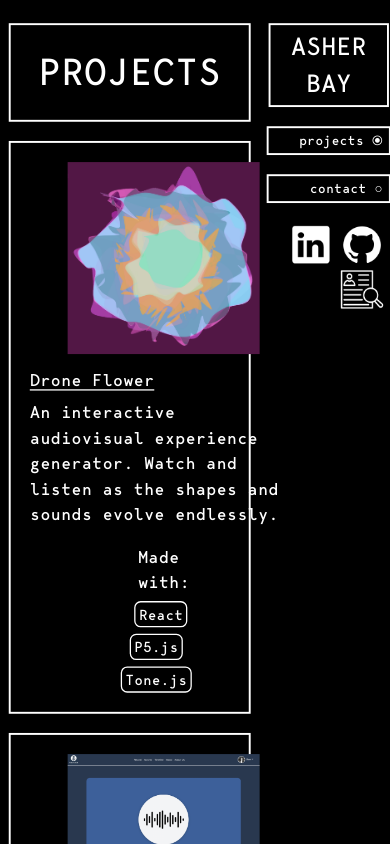
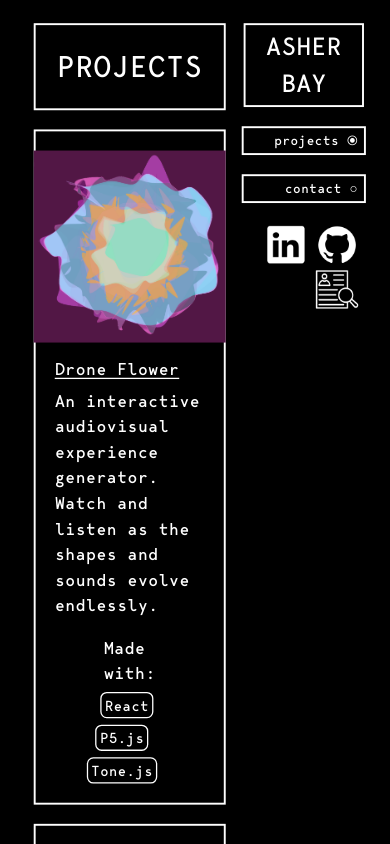
Before and after one commit to asherbay/portfolio_2022, a React (Create React App) app: page /projects in a window 390 px wide. Shown: the top 844 px of the page. Built offline with nearby package versions, Linux system fonts and the light colour scheme.

Commit message:
next mobile attempt

```diff
--- a/src/components/Body.js
+++ b/src/components/Body.js
@@ -15,7 +15,7 @@ export default Body
 const Sect = styled.section`
     background-color: transparent;
     border: 3px solid white;
-    width: ${window.innerWidth<900 ? 80 : styles.sectionWidth}vw;
+    width: ${styles.sectionWidth}vw;
     padding: 30px;
     margin: 15px;
     color: white;
--- a/src/components/Header.js
+++ b/src/components/Header.js
@@ -37,7 +37,7 @@ const Banner = styled.section`
 
     color: white;
     border: 3px solid white;
-    width: ${window.innerWidth<900 ? 80 : styles.sectionWidth}vw;
+    width: ${styles.sectionWidth}vw;
     text-align: center;
 
     @media screen and (max-width: 800px) {
--- a/src/components/Project.js
+++ b/src/components/Project.js
@@ -61,7 +61,7 @@ const ProjBox = styled.section`
     display: flex;
     flex-direction: ${props => (props.size.width > 1150 ? "row" : "column")};
     gap: 20px;
-    min-width: 419px;
+    min-width: ${styles.minContentWidth};
     p{
         font-size: 20pt;
     }
@@ -71,7 +71,7 @@ const ProjBox = styled.section`
 
 const ProjImg = styled.img`
 
-    width: 300px;
+    width: ${styles.imgWidth}px;
     align-self: center;
     &:hover {
         cursor: pointer;
--- a/src/pages/Home.js
+++ b/src/pages/Home.js
@@ -10,6 +10,7 @@ import rubyPic from '../images/ruby.png'
 import railsPic from '../images/rails.png'
 import sqlPic from '../images/sql.png'
 import postgresPic from '../images/postgresql.png'
+import {styles} from '../Styles'
 
 const Home = () => {
     const techTags = [
@@ -39,7 +40,7 @@ const Home = () => {
     }
 
     return (
-        <section style={{display: 'flex', flexDirection: 'column', gap: "30px", position: "relative", }}>
+        <section style={{display: 'flex', flexDirection: 'column', gap: "30px", }}>
             <Body y={5} >
             <ProfPic src={pic}/>
                 I'm Asher Bay, a full stack web developer in Salt Lake City, Utah. I love building systems, learning new tools, and solving interesting problems with code.<br/>In 2022 I graduated from DevPoint Labs, a web development bootcamp affiliated with the University of Utah. Since then I've enjoyed continuing to learn and build.
@@ -59,7 +60,7 @@ const Home = () => {
 export default Home
 
 const ProfPic = styled.img`
-    width: 300px;
+    width: ${styles.imgWidth}px;
     border-radius: 50%;
     float: right;
     margin-left: 10px;
```
Also changed, not shown: src/components/Background.js (line endings or trailing spaces).
